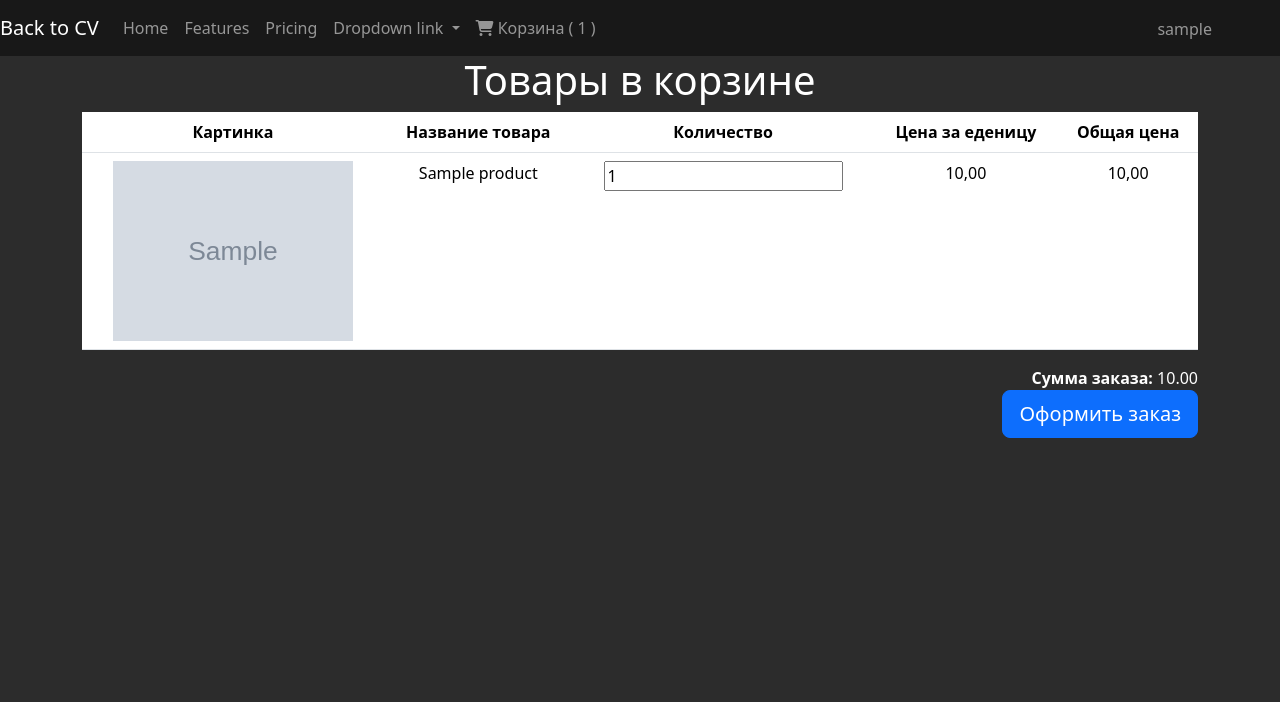
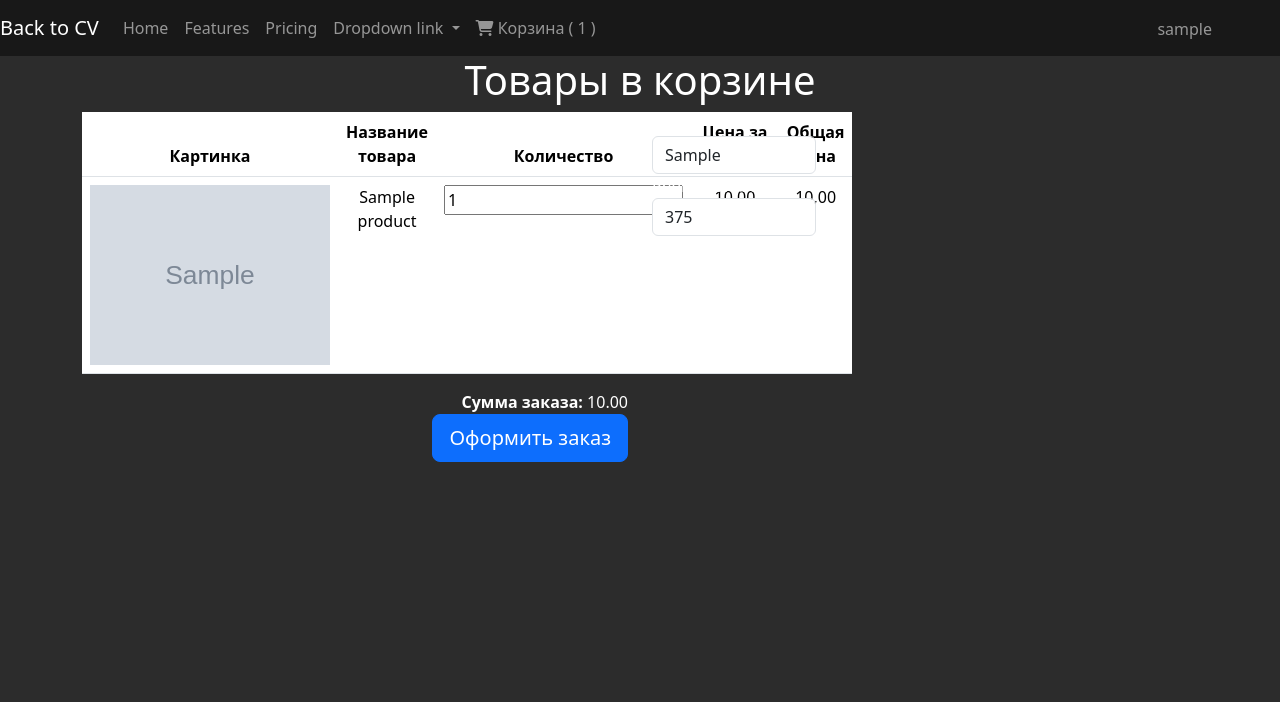
Before and after one commit to ComeOnGavrik/resume_gavrik, a Django app: page /shop/checkout in a window 1280 px wide. Shown: the top 702 px of the page. Run offline with Django 5.2, Linux system fonts and the light colour scheme; a user stored in the database is signed in; tables that the repository leaves empty hold one stand-in row (values such as "Sample post"); grey boxes marked "Sample" are stand-in pictures; some libraries are stand-ins or nearby versions.

Commit message:
Реализована конечная логика оформления заказа
Это реализовано только для Зарегестрированных пользователей

```diff
--- a/gavrik/news/forms.py
+++ b/gavrik/news/forms.py
@@ -1,10 +1,11 @@
 from .models import Articles
 from django.forms import ModelForm, TextInput, DateTimeInput
+
 
 class ArticlesForm(ModelForm):
     class Meta:
         model = Articles
-        fields = ['tittle', 'anons', 'full_text' ]
+        fields = ['tittle', 'anons', 'full_text']
 
         widgets = {
             "tittle": TextInput(attrs={
--- a/gavrik/news/views.py
+++ b/gavrik/news/views.py
@@ -14,16 +14,19 @@ def news_home(request):
     tittle = 'Новости на сайте'
     return render(request, 'news/news_home.html', {'news': news, 'tittle': tittle})
 
+
 class NewsDetailView(DetailView):
     model = Articles
     template_name = 'news/details_view.html'
     context_object_name = 'article'
+
 
 class NewsUpdateView(UpdateView):
     model = Articles
     template_name = 'news/create.html'
 
     form_class = ArticlesForm
+
 
 class NewsDeleteView(DeleteView):
     model = Articles
--- /dev/null
+++ b/gavrik/orders/forms.py
@@ -0,0 +1,30 @@
+from .models import Order
+from django import forms
+from django.forms import ModelForm, TextInput, DateTimeInput
+
+
+class CheckoutContactsForm(forms.Form):
+    user_name = forms.CharField(required=True)
+    user_phone = forms.CharField(required=True)
+
+
+    # class Meta:
+    #     model = Order
+    #     fields = ['tittle', 'anons', 'full_text']
+    #
+    #     widgets = {
+    #         "tittle": TextInput(attrs={
+    #             'class': 'form-control',
+    #             'placeholder': 'Название статьи'
+    #         }),
+    #
+    #         "anons": TextInput(attrs={
+    #             'class': 'form-control',
+    #             'placeholder': 'Анонс статьи'
+    #         }),
+    #
+    #         "full_text": TextInput(attrs={
+    #             'class': 'form-control',
+    #             'placeholder': 'Полный текст'
+    #         })
+    #     }
--- a/gavrik/orders/models.py
+++ b/gavrik/orders/models.py
@@ -22,7 +22,9 @@ class Status(models.Model):
 
 class Order(models.Model):
     total_amount = models.DecimalField(max_digits=10, decimal_places=2,
-                                       default=0)  # total price dor all products in order
+                                       default=0)
+    customer = models.ForeignKey(get_user_model(), on_delete=models.SET_NULL, related_name='customer', null=True,
+                                 default=None)
     customer_name = models.CharField(max_length=64, blank=True, null=True, default=None)
     customer_email = models.EmailField(blank=True, null=True, default=None)
     customer_phone = models.CharField(max_length=13, blank=True, null=True, default='+375')
@@ -64,7 +66,7 @@ class ProductInOrder(models.Model):
     def save(self, *args, **kwargs):
         price_per_item = self.product.price
         self.price_per_item = price_per_item
-        self.total_price = self.nmb * price_per_item
+        self.total_price = float(self.nmb) * float(price_per_item)
 
         super(ProductInOrder, self).save(*args, **kwargs)
 
--- a/gavrik/orders/views.py
+++ b/gavrik/orders/views.py
@@ -1,9 +1,10 @@
 # views.py
 from django.http import JsonResponse
-from django.shortcuts import render
+from django.shortcuts import render, redirect
 
-from .models import ProductInBasket
+from .models import ProductInBasket, Order, Status, ProductInOrder
 from products.models import ProductImage
+from .forms import CheckoutContactsForm
 
 
 def basket_adding(request):
@@ -50,8 +51,9 @@ def basket_adding(request):
 
 def checkout(request):
     # product_images = ProductImage.objects.filter(is_active=True, is_main=True, product__is_active=True)
+    print(request.user)
+    form = CheckoutContactsForm(request.POST or None)
     if not request.user.is_authenticated:
-
         session_key = request.session.session_key
         if not session_key:
             request.session.cycle_key()
@@ -59,6 +61,7 @@ def checkout(request):
         products_in_basket = ProductInBasket.objects.filter(session_key=session_key, is_active=True)
     else:
         products_in_basket = ProductInBasket.objects.filter(author=request.user, is_active=True)
+        # form.user_name = request.user Автозаполнение полей!!!
 
     products_in_basket_ph_ids = []
     for el in products_in_basket:
@@ -67,6 +70,34 @@ def checkout(request):
     products_in_basket_ph = ProductImage.objects.filter(is_active=True, product__is_active=True, is_main=True,
                                                         product__id__in=products_in_basket_ph_ids)
 
-    print(products_in_basket_ph)
+    if request.POST:
+        print('______________________TEST')
+        print(request.POST)
+        data = request.POST
+        if form.is_valid():
+            print("yes")
+            order = Order.objects.create(customer=request.user, customer_name=form.cleaned_data["user_name"],
+                                         customer_phone=form.cleaned_data["user_phone"], status=Status.objects.all()[0])
 
+            for name, value in data.items():
+                if name.startswith("product_in_basket_el_"):
+                    id_el = name.split("product_in_basket_el_")
+                    print(id_el[1], '---', value)
+                    prod = ProductInBasket.objects.get(id=id_el[1])
+                    prod.nmb = value
+                    prod.save(force_update=True)
+                    product_in_order = ProductInOrder.objects.create(order=order, product=prod.product, nmb=value)
+                                                                                    # order = models.ForeignKey(Order, on_delete=models.CASCADE, related_name='product_in_oder', null=True,
+                                                                                    #                          default=None)
+                                                                                    # product = models.ForeignKey(Product, on_delete=models.CASCADE, related_name='product_in_oder', null=True,
+                                                                                    #                             default=None)
+                                                                                    # nmb = models.IntegerField(default=1)
+                                                                                    # price_per_item = models.DecimalField(max_digits=10, decimal_places=2, default=0)
+                                                                                    # total_price = models.DecimalField(max_digits=10, decimal_places=2, default=0)  # price*nmb
+                                                                                    # is_active = models.BooleanField(default=True)
+                                                                                    # created = models.DateTimeField(auto_now_add=True, auto_now=False)
+                                                                                    # updated = models.DateTimeField(auto_now_add=False, auto_now=True)
+            return redirect('shop_home')
+        else:
+            print("mistake")
     return render(request, 'shop/checkout.html', locals())
--- a/gavrik/shop/templates/shop/checkout.html
+++ b/gavrik/shop/templates/shop/checkout.html
@@ -6,22 +6,23 @@
 {% block content-shop %}
 <h1 style="text-align: center">Товары в корзине</h1>
 <div class="container">
+    <form method="post" >
+        {% csrf_token %}
         <div class="row">
-        <div class="col-lg-12">
-            <form>
+            <div class="col-lg-6">
                 <table class="table text-center">
                     <thead>
                     <tr>
-                            <th> Картинка </th>
+                        <th> Картинка</th>
                         <th> Название товара</th>
                         <th> Количество</th>
                         <th> Цена за еденицу</th>
-                            <th> Общая цена </th>
+                        <th> Общая цена</th>
                     </tr>
                     </thead>
-                    <tbody >
+                    <tbody>
                     {% for el in products_in_basket %}
-                            <tr >
+                    <tr>
                         <td>
                             {% for ph in products_in_basket_ph %}
                             {% if el.product.id == ph.product.id %}
@@ -30,10 +31,11 @@
                             {% endfor %}
                         </td>
 
-                                <td> {{el.product.name}} </td>
+                        <td> {{el.product.name}}</td>
 
                         <td>
-                                    <input class="product-in-basket-nmb" value="{{ el.nmb }}" type="number">
+                            <input class="product-in-basket-nmb" value="{{ el.nmb }}" type="number"
+                                   name="product_in_basket_el_{{ el.id }}">
                         </td>
 
                         <td>
@@ -61,15 +63,26 @@
                 <div class="text-right" style="text-align: right;">
                     <button type="submit" class="btn btn-primary btn-lg">Оформить заказ</button>
                 </div>
+            </div>
+
+            <div class="col-lg-6">
+                <div class="form-group">
+                    <label>Имя</label>
+                    <input type="Text" class="form-control" name="{{ form.user_name.html_name }}" style="width: 30%; align: right" value="{{user.first_name}}">
+                </div>
+                <div class="form-group">
+                    <label>Phone number</label>
+                    <input type="number" class="form-control" value="375" name="{{form.user_phone.html_name}}" style="width: 30%">
+                </div>
+            </div>
+        </div>
+        {{ form.errors }}
     </form>
 
-        </div>
 
 
-<!--        <div class="col-lg-6" style="background-color: lightcoral;">-->
-<!--            <p style="color: black">Здесь будут данные о пользователе</p>-->
-<!--        </div>-->
-    </div>
+
+
 
 
 </div>
--- a/gavrik/static/shop/js/scripts.js
+++ b/gavrik/static/shop/js/scripts.js
@@ -116,7 +116,7 @@ $(document).ready(function(){
     $(document).on('change', ".product-in-basket-nmb", function(){
         var current_nmb = $(this).val();
         var current_tr = $(this).closest('tr');
-        var current_price = parseFloat(current_tr.find('.product-price').text().replace(',', '.')); // ТУТ БУДЕТ ПРОБЛЕМА С ЗАПЯТОЙ И ТОЧКОЙ
+        var current_price = parseFloat(current_tr.find('.product-price').text().replace(',', '.'));
         var total_amount = current_nmb*current_price
         current_tr.find('.total-product-in-basket-amount').text(total_amount)
         calculatingBasketAmount();
```
Also changed, not shown: gavrik/orders/migrations/0006_order_customer.py (added), gavrik/products/img_products/Var1.jpg (added), gavrik/static/shop/css/shop.css (line endings or trailing spaces). Lines whose indentation alone changed are shown as unchanged.
